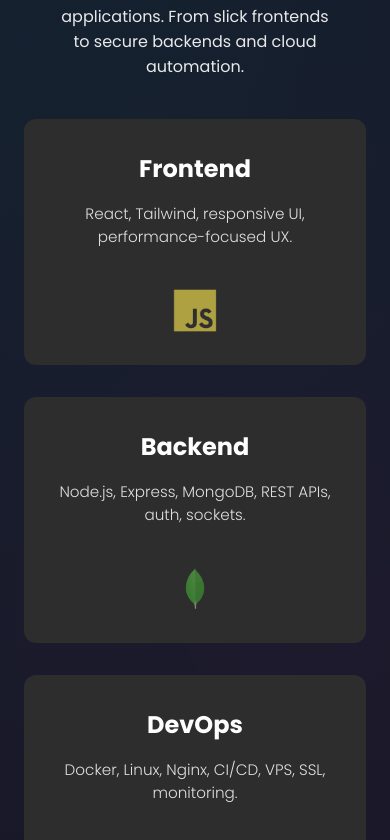
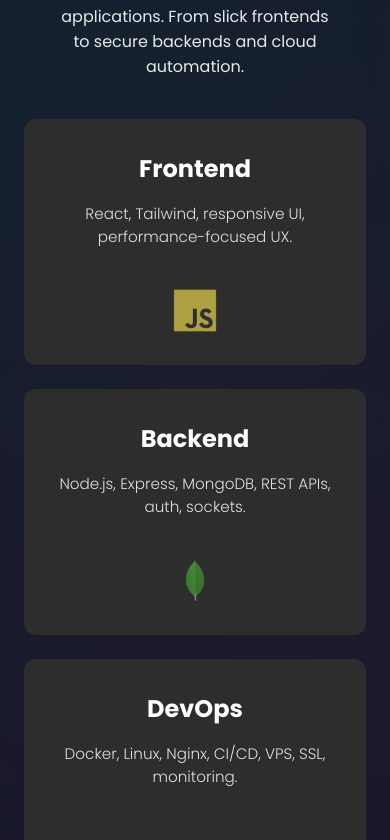
Before and after one commit to Avishka-55/avishka-55.github.io, a React (Vite) app: page / in a window 390 px wide. Shown: the part 1064-1904 px from the top of the page. Built offline with nearby package versions, Linux system fonts and the light colour scheme.

Commit message:
Fix mobile responsiveness of skills and education sections

```diff
--- a/src/components/Skills/Skills.css
+++ b/src/components/Skills/Skills.css
@@ -1,4 +1,3 @@
-
 #skills {
   width: 100%;
   padding: 2rem 0 4rem;
@@ -25,9 +24,6 @@
   text-align: center;
 }
 
-
-
-
 .skillTitle {
   font-size: 3rem;
   font-weight: 600;
@@ -41,8 +37,6 @@
   opacity: 0.9;
 }
 
-
-
 .skillsGrid {
   margin-top: 2.5rem;
   width: 100%;
@@ -50,8 +44,6 @@
   gap: 2rem;
   contain: layout;
 }
-
-
 
 .skillCard {
   flex: 1;
@@ -65,10 +57,8 @@
 
   overflow: hidden;
 
-
   transform: translate3d(0, 0, 0);
   backface-visibility: hidden;
-
 
   contain: paint;
   transition: box-shadow 0.2s ease;
@@ -77,8 +67,6 @@
 .skillCard:hover {
   box-shadow: 0 14px 28px rgba(0, 0, 0, 0.35);
 }
-
-
 
 .skillCard h2 {
   font-size: 1.5rem;
@@ -89,8 +77,6 @@
   font-weight: 300;
   opacity: 0.85;
 }
-
-
 
 .iconSwitcher {
   position: relative;
@@ -113,12 +99,9 @@
   animation: iconFade 9s infinite ease-in-out;
 }
 
-/* stagger */
 .iconSwitcher .i1 { animation-delay: 0s; }
 .iconSwitcher .i2 { animation-delay: 3s; }
 .iconSwitcher .i3 { animation-delay: 6s; }
-
-/* ===== CHEAP ANIMATION ===== */
 
 @keyframes iconFade {
   0%   { opacity: 0; transform: translate3d(-50%, 0, 0) scale(0.85); }
@@ -133,6 +116,12 @@
 @media (max-width: 900px) {
   .skillsGrid {
     flex-direction: column;
+    gap: 2rem !important; /* force the gap even if Facebook browser is being weird */
+    row-gap: 2rem; /* explicit row-gap for mobile */
+  }
+
+  .skillCard {
+    margin-bottom: 0; /* reset any margins */
   }
 }
 
@@ -145,4 +134,9 @@
     width: 45px;
     height: 45px;
   }
+
+  .skillsGrid {
+    gap: 1.5rem !important;
+    row-gap: 1.5rem;
+  }
 }
```
